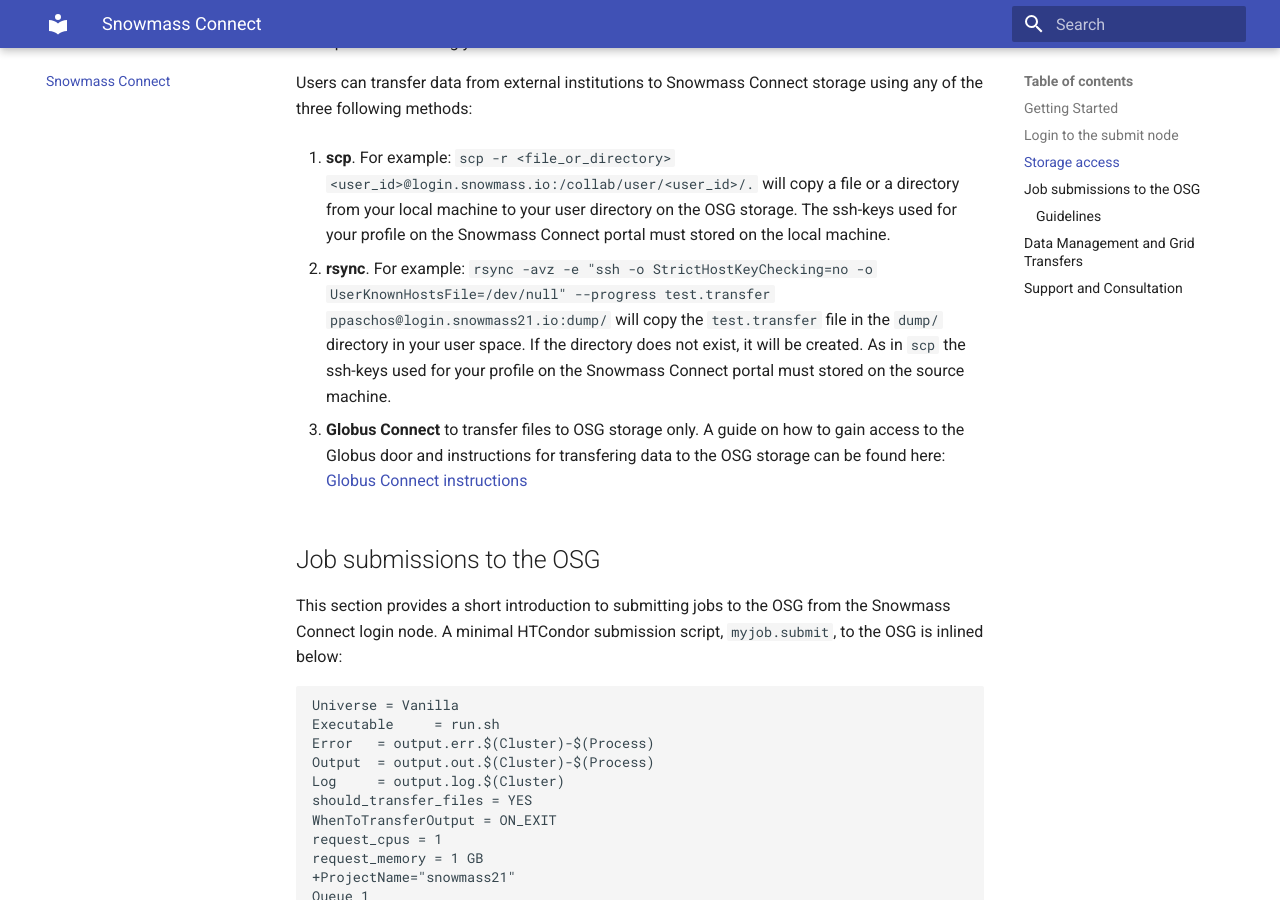
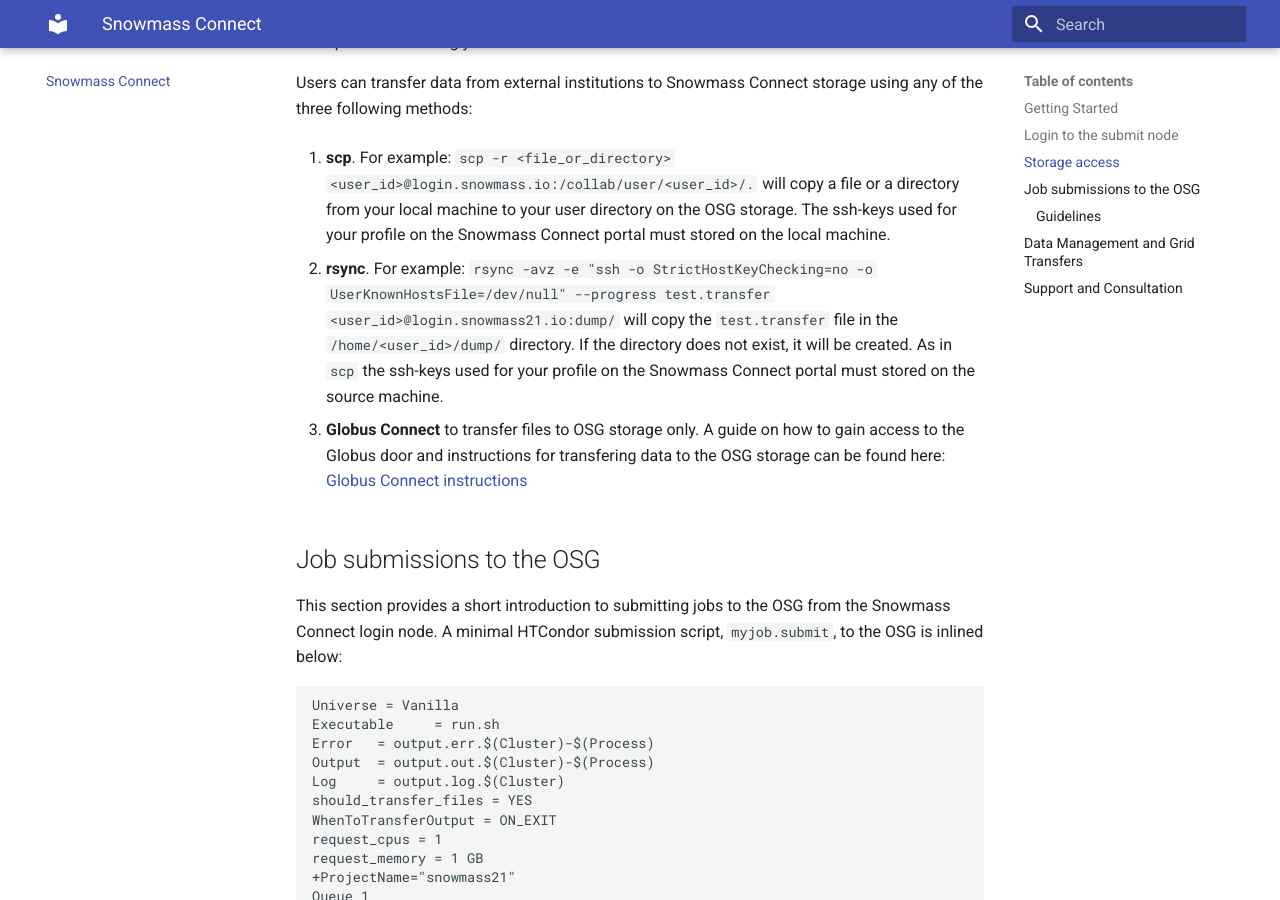
Before and after one commit to ppaschos/snowmass-connect-docs, an MkDocs documentation site: the page built from docs/index.md, in a window 1280 px wide and 900 px high, scrolled down 1675 px. Built offline with MkDocs 1.6.1 and Material for MkDocs 9.7.7, drawn with Linux system fonts in a browser that asks for light colours.

Commit message:
Update index.md

```diff
--- a/docs/index.md
+++ b/docs/index.md
@@ -51,7 +51,7 @@
 from your local machine to your user directory on the OSG storage. The ssh-keys used for your profile on the Snowmass Connect portal
 must stored on the local machine.
 
-2. **rsync**. For example: `rsync -avz -e "ssh -o StrictHostKeyChecking=no -o UserKnownHostsFile=/dev/null" --progress test.transfer ppaschos@login.snowmass21.io:dump/` will copy the `test.transfer` file in the `dump/` directory in your user space. If the directory
+2. **rsync**. For example: `rsync -avz -e "ssh -o StrictHostKeyChecking=no -o UserKnownHostsFile=/dev/null" --progress test.transfer <user_id>@login.snowmass21.io:dump/` will copy the `test.transfer` file in the `/home/<user_id>/dump/` directory. If the directory
 does not exist, it will be created. As in `scp` the ssh-keys used for your profile on the Snowmass Connect portal
 must stored on the source machine.
 
```
